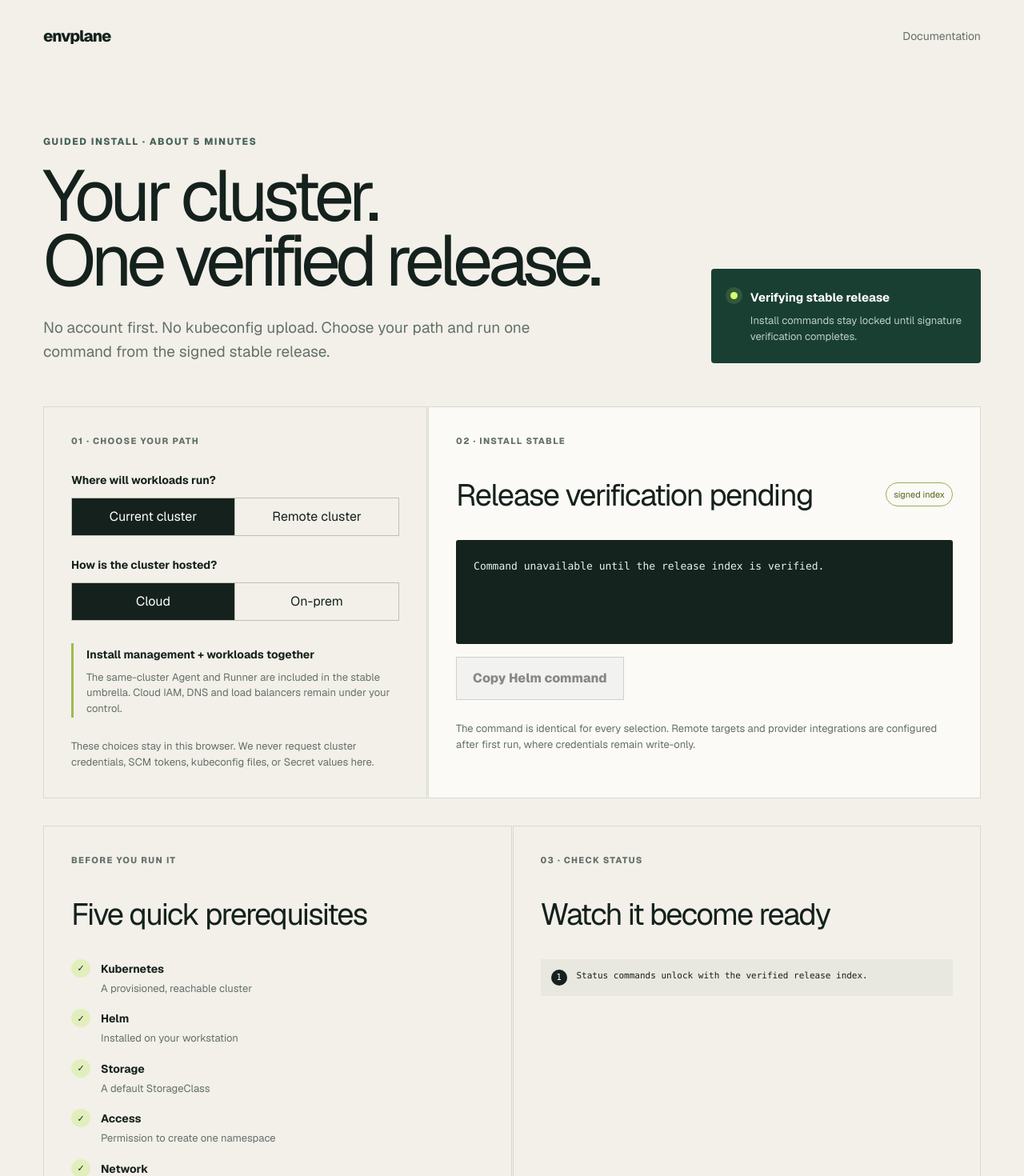
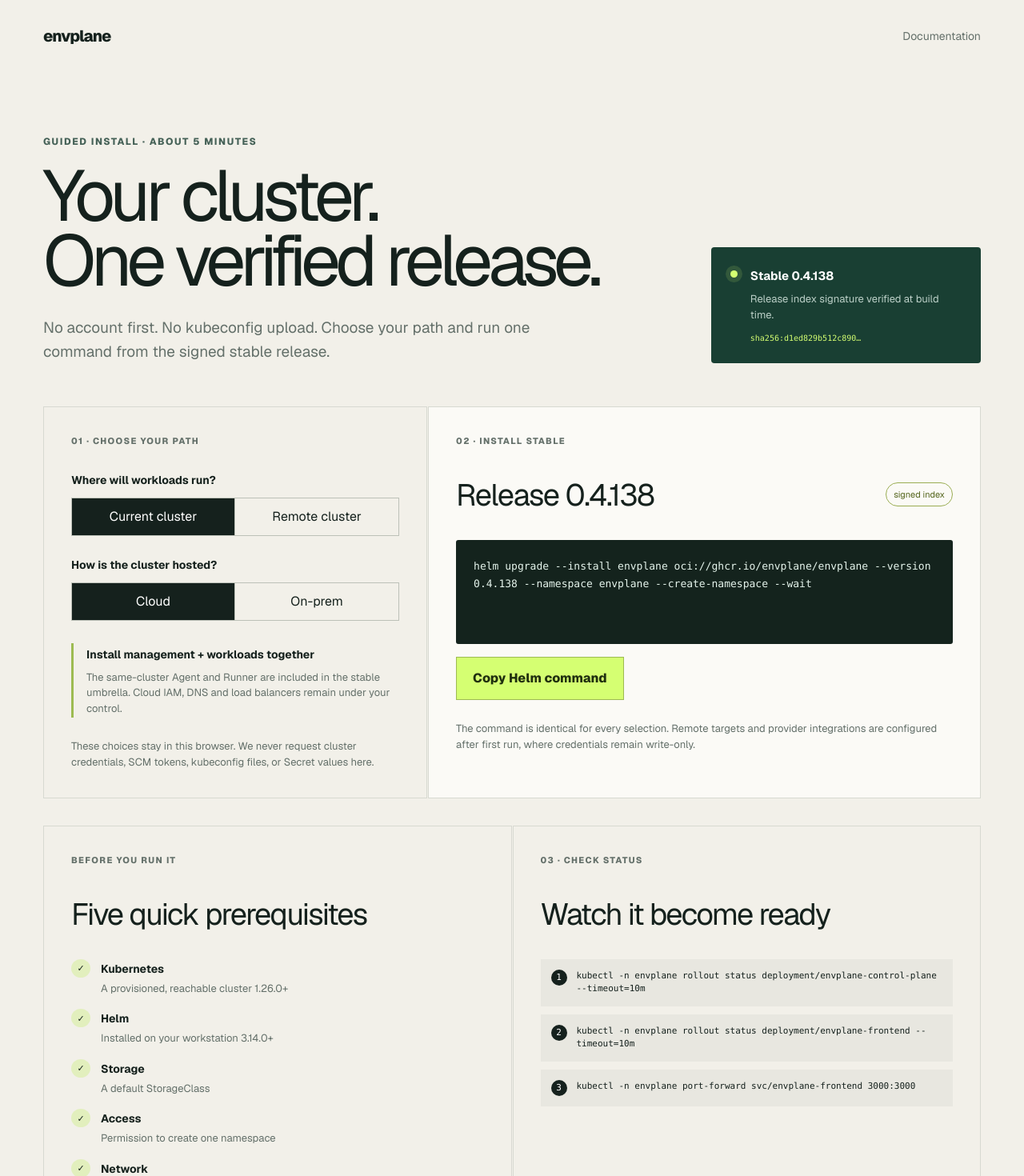
Before and after one commit to EnvPlane/website, a Next.js app: page /install in a window 1280 px wide. Shown: the top 1470 px of the page at 80% size. Built offline with nearby package versions, Linux system fonts and the light colour scheme.

Commit message:
Finalize signed guided install release gate

```diff
--- a/app/generated/release.json
+++ b/app/generated/release.json
@@ -1,5 +1,53 @@
 {
-  "verified": false,
-  "index": null,
-  "bundleSha256": ""
+  "verified": true,
+  "index": {
+    "schemaVersion": 1,
+    "channel": "stable",
+    "version": "0.4.138",
+    "sourceRevision": "f61abe425c44e41abbbf3da3650ee5bd861b9d8f",
+    "chart": {
+      "repository": "oci://ghcr.io/envplane/envplane",
+      "digest": "sha256:d1ed829b512c890a92d9a14a3940b138251346242b3d7463d3cba2886bc91d1d"
+    },
+    "support": {
+      "kubernetes": {
+        "minimum": "1.26.0"
+      },
+      "helm": {
+        "minimum": "3.14.0"
+      },
+      "deploymentModes": [
+        "cloud",
+        "on-prem"
+      ],
+      "clusterTargets": [
+        "current",
+        "remote"
+      ]
+    },
+    "install": {
+      "release": "envplane",
+      "namespace": "envplane",
+      "command": "helm upgrade --install envplane oci://ghcr.io/envplane/envplane --version 0.4.138 --namespace envplane --create-namespace --wait",
+      "prerequisites": [
+        "kubernetes",
+        "helm",
+        "default-storage-class",
+        "namespace-rbac",
+        "public-oci-egress"
+      ]
+    },
+    "status": {
+      "commands": [
+        "kubectl -n envplane rollout status deployment/envplane-control-plane --timeout=10m",
+        "kubectl -n envplane rollout status deployment/envplane-frontend --timeout=10m",
+        "kubectl -n envplane port-forward svc/envplane-frontend 3000:3000"
+      ]
+    },
+    "firstRun": {
+      "url": "http://127.0.0.1:3000",
+      "screen": "initial-authentication"
+    }
+  },
+  "bundleSha256": "03df7b8fc55785ee15b0b7ec124b9e40e1a4c199fc16c2e59c6d62ec7bb15a7c"
 }
--- a/app/install/install-guide.tsx
+++ b/app/install/install-guide.tsx
@@ -1,7 +1,7 @@
 'use client';
 
 import Link from 'next/link';
-import { useState } from 'react';
+import { useEffect, useRef, useState } from 'react';
 import type { ClusterTarget, HostingMode, ReleaseIndex } from './release-types';
 
 const prerequisiteCopy: Record<string, { title: string; detail: string }> = {
@@ -17,9 +17,14 @@
 }
 
 export function InstallGuide({ release, bundleSha256 }: { release: ReleaseIndex | null; bundleSha256: string }) {
+  const shellRef = useRef<HTMLElement>(null);
   const [clusterTarget, setClusterTarget] = useState<ClusterTarget>('current');
   const [hostingMode, setHostingMode] = useState<HostingMode>('cloud');
   const [copied, setCopied] = useState(false);
+
+  useEffect(() => {
+    shellRef.current?.setAttribute('data-hydrated', 'true');
+  }, []);
 
   const selectClusterTarget = (value: ClusterTarget) => {
     setClusterTarget(value);
@@ -31,14 +36,26 @@
   };
   const copyCommand = async () => {
     if (!release) return;
-    await navigator.clipboard.writeText(release.install.command);
+    try {
+      await navigator.clipboard.writeText(release.install.command);
+    } catch {
+      const fallback = document.createElement('textarea');
+      fallback.value = release.install.command;
+      fallback.setAttribute('readonly', '');
+      fallback.style.position = 'fixed';
+      fallback.style.opacity = '0';
+      document.body.appendChild(fallback);
+      fallback.select();
+      document.execCommand('copy');
+      fallback.remove();
+    }
     setCopied(true);
     trackSelection('install_command_copied', release.version);
     window.setTimeout(() => setCopied(false), 1800);
   };
 
   return (
-    <main className="install-shell">
+    <main ref={shellRef} className="install-shell" data-hydrated="false">
       <nav className="topbar" aria-label="Primary navigation">
         <Link className="wordmark" href="/">envplane</Link>
         <a className="quiet-link" href="https://github.com/EnvPlane/deploy/tree/main/docs">Documentation</a>
--- a/eslint.config.mjs
+++ b/eslint.config.mjs
@@ -5,7 +5,7 @@
 const eslintConfig = defineConfig([
   ...nextVitals,
   ...nextTs,
-  globalIgnores(['.next/**', 'out/**', 'build/**', 'next-env.d.ts']),
+  globalIgnores(['.next/**', 'out/**', 'build/**', 'test-results/**', 'playwright-report/**', 'next-env.d.ts']),
 ]);
 
 export default eslintConfig;
--- /dev/null
+++ b/issues/2026-08-29/clipboard-denial-breaks-install-copy.md
@@ -0,0 +1,11 @@
+# Clipboard denial breaks the install copy action
+
+## Summary
+
+`navigator.clipboard.writeText` can reject when browser clipboard permission
+is unavailable. The rejection is unhandled and the command is not copied.
+
+## Expected fix
+
+Catch Clipboard API denial and use a short-lived in-document copy fallback.
+Never send the command or selection data over the network.
--- /dev/null
+++ b/issues/2026-08-29/eslint-playwright-artifact-race.md
@@ -0,0 +1,11 @@
+# ESLint races with Playwright artifact cleanup
+
+## Summary
+
+When lint and browser tests run together, ESLint traverses `test-results/`
+while Playwright replaces that directory. The disappearing path causes an
+`ENOENT` failure before linting source files.
+
+## Expected fix
+
+Exclude Playwright result and report directories in the flat ESLint config.
--- /dev/null
+++ b/issues/2026-08-29/install-interactions-before-hydration.md
@@ -0,0 +1,12 @@
+# Install interactions can run before hydration completes
+
+## Summary
+
+The guided install buttons are visible in server-rendered HTML before their
+client handlers are attached. Fast browser automation can click a selector
+without changing its state.
+
+## Expected fix
+
+Expose a non-sensitive hydration readiness marker and make interaction tests
+wait for it before exercising path controls.
```
Also changed, not shown: 1 other file (tests, documents, lock files or other folders).
